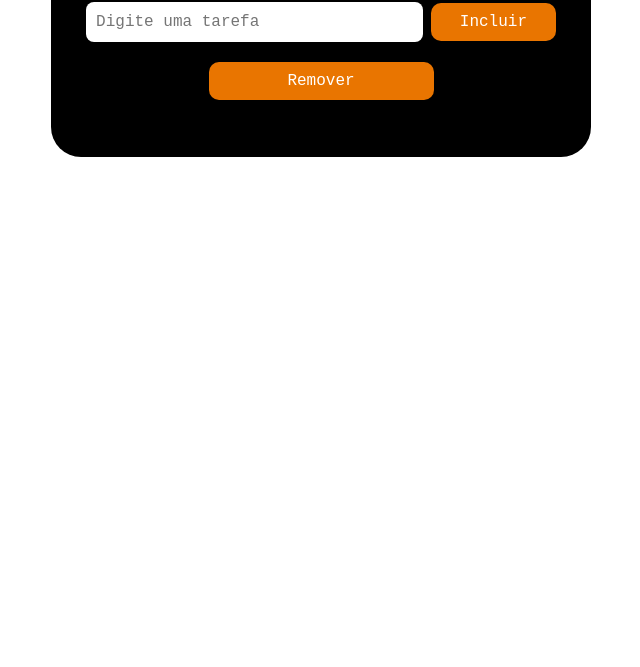
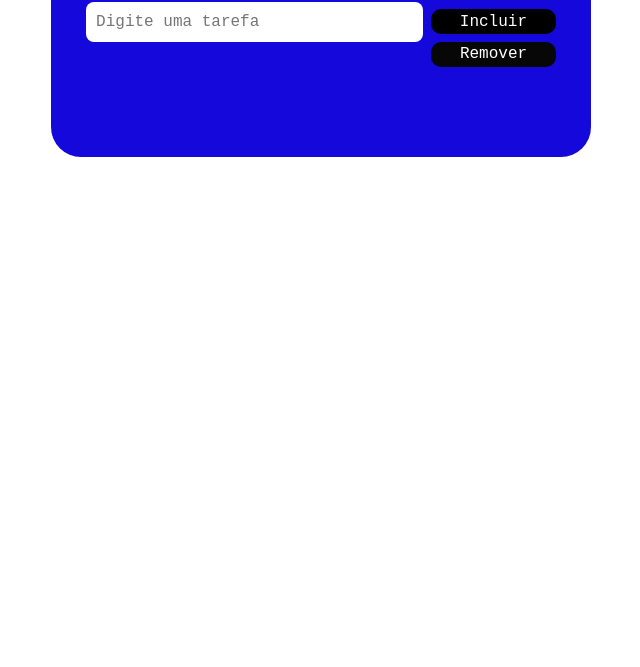
Before and after one commit to Luan9800/ListaJs, a plain HTML site: page index.html in a window 1280 px wide. Shown: the part 133-800 px from the top of the page, without its empty margins (369-1009 px from the left). Drawn offline with Linux system fonts and the light colour scheme.

Commit message:
Ajuste no estilo

```diff
--- a/css/style.css
+++ b/css/style.css
@@ -3,13 +3,13 @@ body {
     text-align: center;
     font-family: monospace;
     margin: 50px;
-    color: white;
+    color: rgb(249, 243, 243);
     user-select: none;
 }
 
 #geral {
     width: 500px;
-    background-color: rgb(0, 0, 0);
+    background-color: rgb(20, 9, 218);
     padding: 20px;
     margin: auto;
     text-align: center;
@@ -31,9 +31,9 @@ body {
     font-size: 16px;
     font-family: monospace;
     width: 25%;
-    height: 38px;
+    height: 25px;
     border-radius: 10px;
-    background-color: rgb(233, 117, 0);
+    background-color: rgb(0, 0, 0);
     color: white;
     border: none;
 }
@@ -56,13 +56,14 @@ body {
 #remover-concluidas {
     font-size: 16px;
     font-family: monospace;
-    width: 45%;
-    height: 38px;
+    width: 25%;
+    height: 25px;
     border-radius: 10px;
-    background-color: rgb(233, 117, 0);
+    background-color: rgb(7, 7, 7);
     color: white;
     border: none;
-    margin-top: 20px;
+    margin-left: 69%;
+
 }
 
 #remover-concluidas:hover {
```
